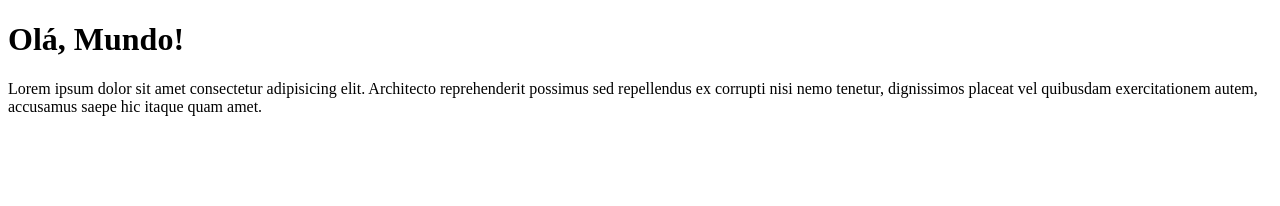
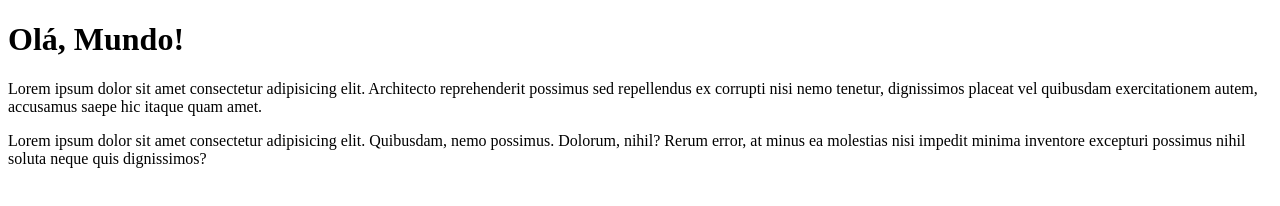
Before and after one commit to SarahSCardoso/Ola-Mundo, a plain HTML site: page Site-exemplo/index.html in a window 1280 px wide. Drawn offline with Linux system fonts and the light colour scheme.

Commit message:
adicionei um paragrafo

```diff
--- a/Site-exemplo/index.html
+++ b/Site-exemplo/index.html
@@ -9,5 +9,6 @@
 <body>
     <h1>Olá, Mundo!</h1>
     <p>Lorem ipsum dolor sit amet consectetur adipisicing elit. Architecto reprehenderit possimus sed repellendus ex corrupti nisi nemo tenetur, dignissimos placeat vel quibusdam exercitationem autem, accusamus saepe hic itaque quam amet.</p>
+    <p>Lorem ipsum dolor sit amet consectetur adipisicing elit. Quibusdam, nemo possimus. Dolorum, nihil? Rerum error, at minus ea molestias nisi impedit minima inventore excepturi possimus nihil soluta neque quis dignissimos?</p>
 </body>
 </html>
```
